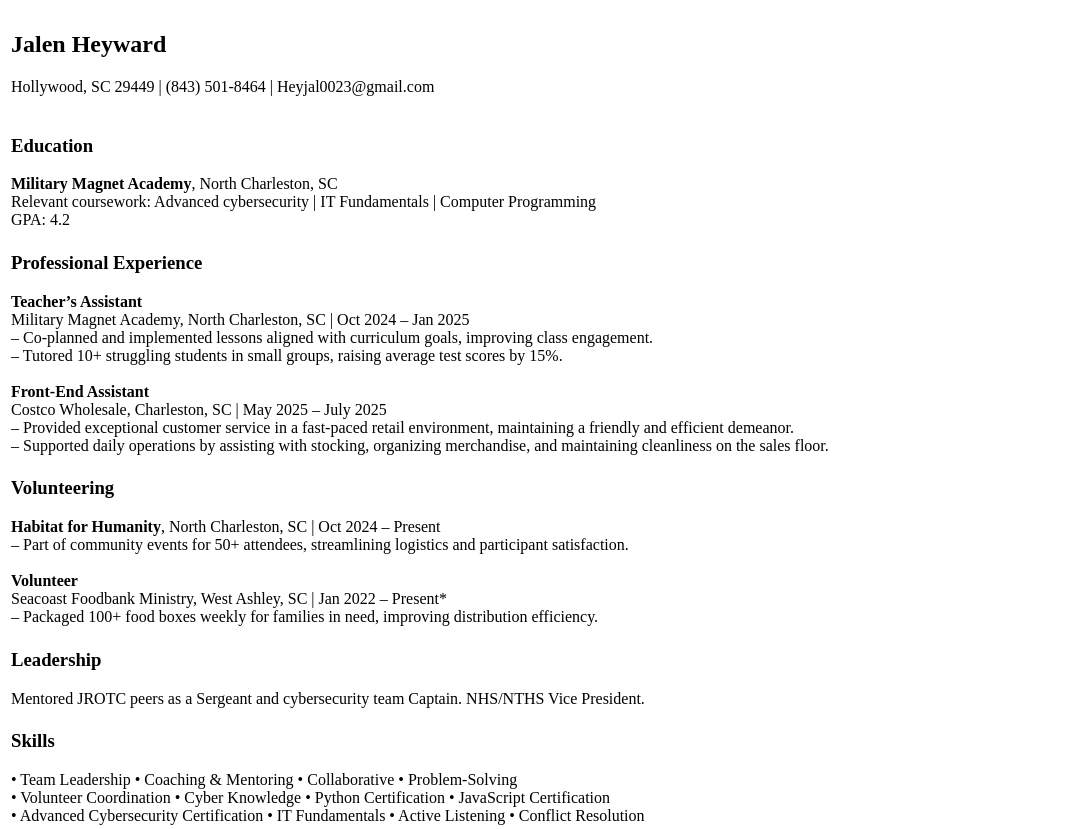
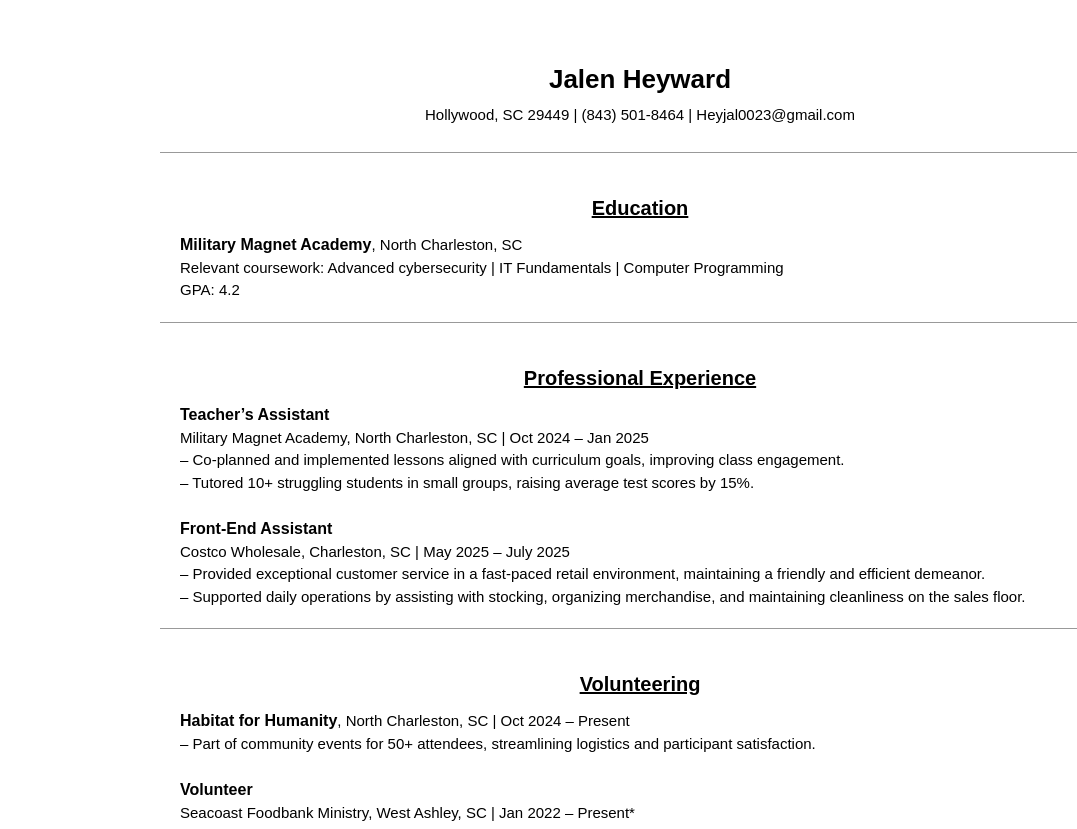
Before and after one commit to heyjal0023/heyjal0023.github.io, a plain HTML site: page Resume.html in a window 1280 px wide. Shown: the top 829 px of the page, without its empty margins (0-1077 px from the left). Drawn offline with Linux system fonts and the light colour scheme.

Commit message:
respitories

```diff
--- a/resume.css
+++ b/resume.css
@@ -0,0 +1,45 @@
+body {
+    font-family: Arial, sans-serif;
+    background: #ffffff;
+    margin: 0;
+    padding: 40px;
+}
+
+.resume {
+    width: 80%;
+    margin: auto;
+    border-collapse: collapse;
+}
+
+.section {
+    padding: 20px;
+    border-bottom: 1px solid #999;
+    font-size: 15px;
+    line-height: 1.5;
+}
+
+.header {
+    text-align: center;
+    border-bottom: 1px solid #999;
+}
+
+h2 {
+    margin: 0;
+    font-size: 26px;
+    font-weight: bold;
+}
+
+h3 {
+    text-align: center;
+    margin-bottom: 10px;
+    font-size: 20px;
+    text-decoration: underline;
+}
+
+p {
+    margin: 5px 0;
+}
+
+strong {
+    font-size: 16px;
+}
```
Also changed, not shown: index.html (+6 -1 lines).
